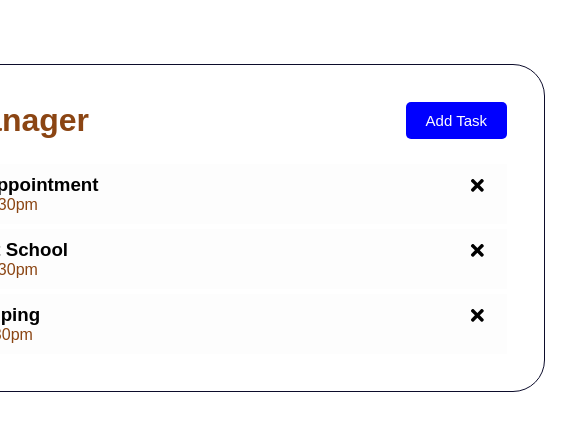
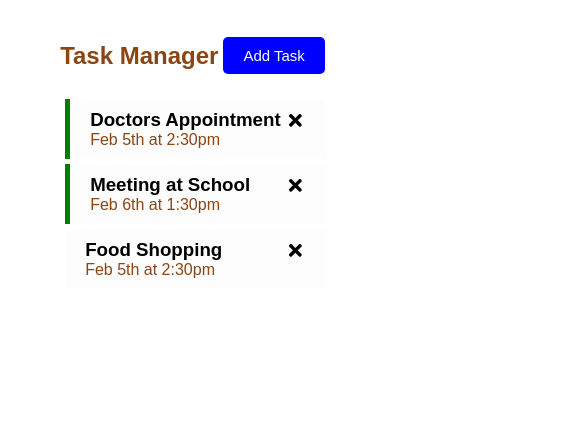
Before and after one commit to Ukaypromise/React-Todo, a React (Create React App) app: page / in a window 390 px wide. Shown: the top 430 px of the page, 585 px wide, since content can reach past the window. Built offline with nearby package versions, Linux system fonts and the light colour scheme.

Commit message:
Update styles

```diff
--- a/src/index.css
+++ b/src/index.css
@@ -21,7 +21,7 @@ body {
 }
 
 .container {
-  max-width: 66vh;
+  max-width: 66vw;
   margin: 1px auto;
   overflow: auto;
   min-height: 300px;
@@ -127,3 +127,18 @@ footer {
   margin-top: 30px;
   text-align: center;
 }
+
+@media (max-width: 500px) {
+  .App {
+    width: 100%;
+    margin: 0;
+    border-radius: 0;
+    border: none;
+  }
+  h1{
+    font-size: 1.5rem;
+  }
+  .container {
+  max-width: 100vw;
+  }
+}
```
